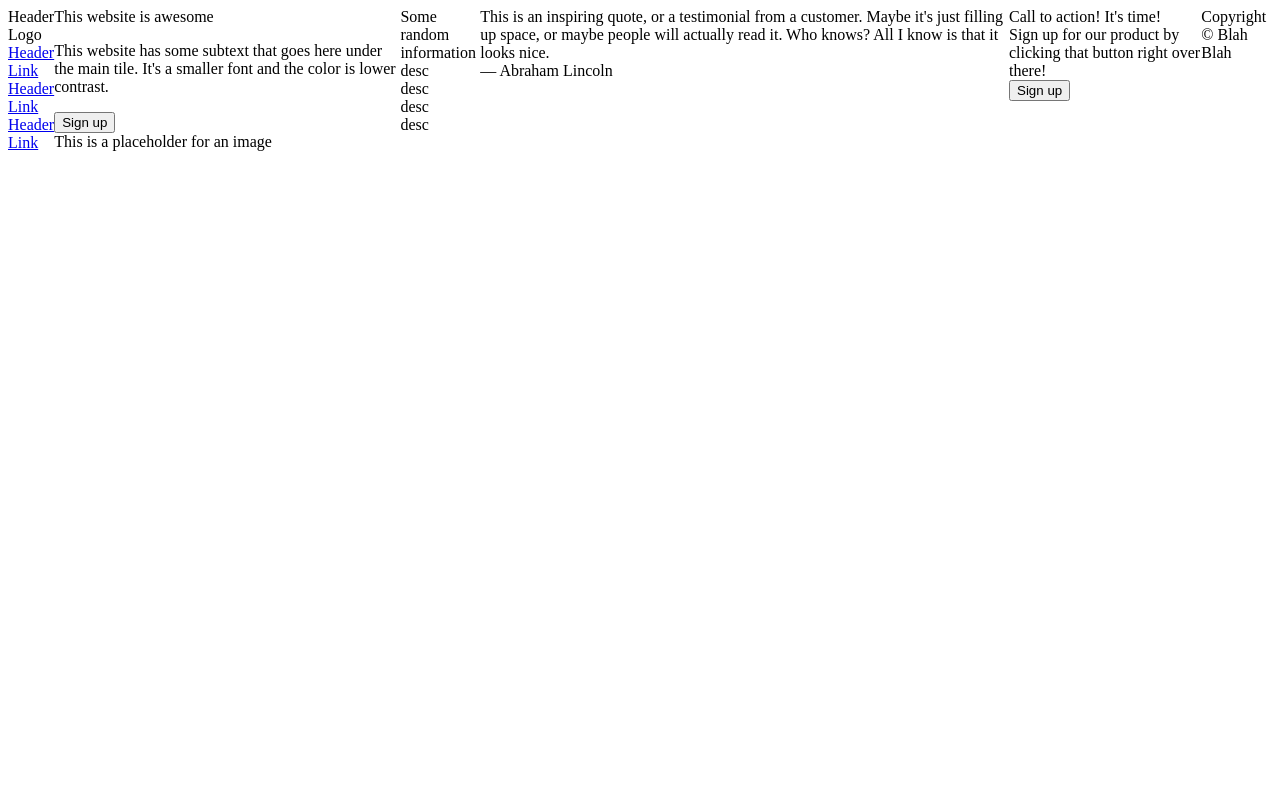
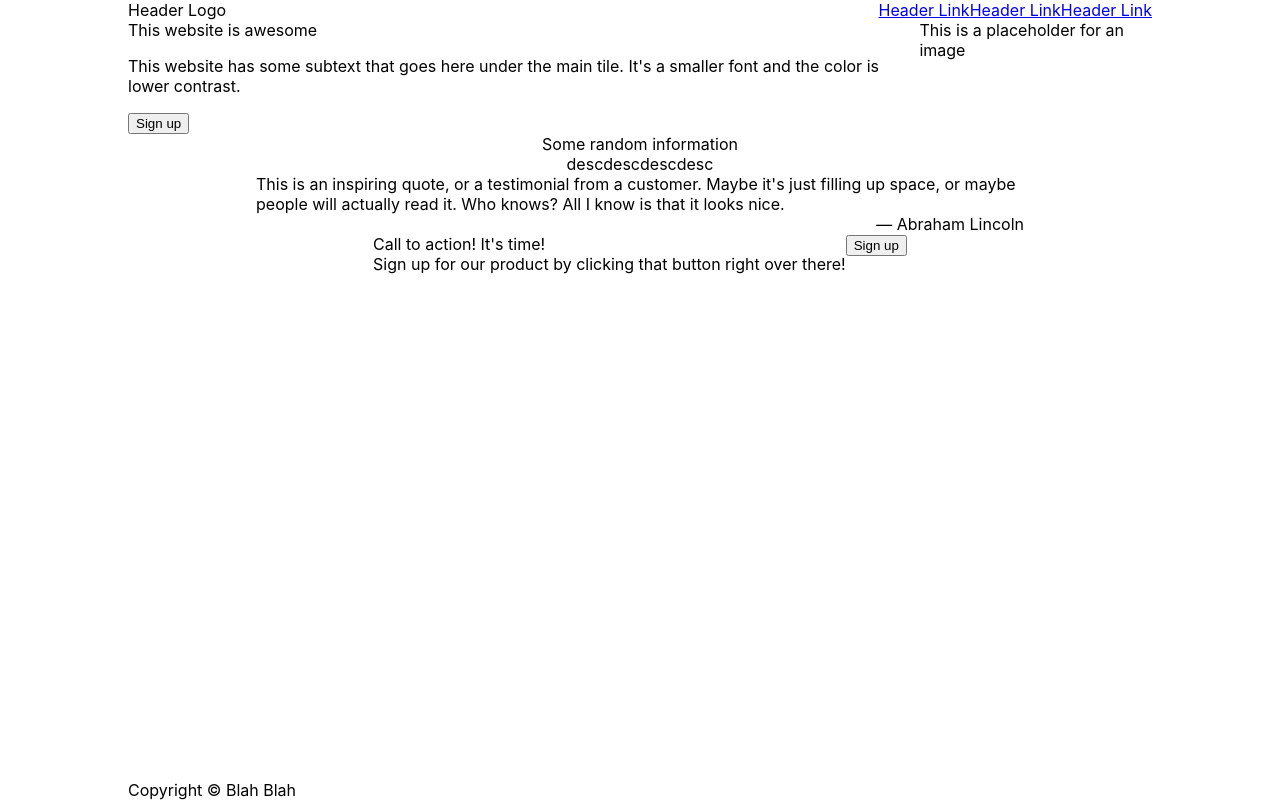
Before and after one commit to apmwebdev/odin-landing-page, a plain HTML site: page index.html in a window 1280 px wide. Drawn offline with Linux system fonts and the light colour scheme.

Commit message:
Add main flex structure

```diff
--- a/index.html
+++ b/index.html
@@ -6,17 +6,18 @@
     <meta name="viewport" content="width=device-width, initial-scale=1.0">
     <title>Landing Page</title>
   </head>
-  <body>
-    <header class="header width-limited">
+  <body class="flex">
+    <header class="header main-width flex">
       <div class="header-logo">Header Logo</div>
-      <div class="header-link-container">
+      <div class="header-link-container flex">
         <div class="header-link"><a href="#">Header Link</a></div>
         <div class="header-link"><a href="#">Header Link</a></div>
         <div class="header-link"><a href="#">Header Link</a></div>
       </div>
     </header>
-    <div class="main">
-      <section class="hero-section width-limited">
+    <div class="main flex">
+      <section class="hero-section">
+        <div class="hero-container main-width flex">
           <div class="hero-left">
             <div class="hero-title">This website is awesome</div>
             <p>
@@ -26,10 +27,11 @@
             <button>Sign up</button>
           </div>
           <div class="hero-right">This is a placeholder for an image</div>
+        </div>
       </section>
-      <section class="tiles-section width-limited">
+      <section class="tiles-section narrow flex">
           <header class="tiles-title">Some random information</header>
-        <div class="tiles-container">
+          <div class="tiles-container flex">
             <div class="tile">
               <div class="tile-pic"></div>
               <div class="tile-text">desc</div>
@@ -48,24 +50,28 @@
             </div>
           </div>
       </section>
-      <section class="quote-section width-limited">
+      <section class="quote-section">
+        <div class="quote-container narrow flex">
           <div class="quote">
             This is an inspiring quote, or a testimonial from a customer. Maybe
             it's just filling up space, or maybe people will actually read it.
             Who knows? All I know is that it looks nice.
           </div>
-        <div class="attribution">— Abraham Lincoln</div>
+          <div class="quote-cite">— Abraham Lincoln</div>
+        </div>
       </section>
-      <section class="action-section width-limited">
+      <section class="action-section main-width flex">
         <div class="action-left">
           <header class="action-title">Call to action! It's time!</header>
           <div class="action-text">
             Sign up for our product by clicking that button right over there!
           </div>
         </div>
-        <div class="action-right"><button>Sign up</button></div>
+        <div class="action-right">
+          <button>Sign up</button>
+        </div>
       </section>
     </div>
-    <footer class="footer width-limited">Copyright © Blah Blah</footer>
+    <footer class="footer main-width flex">Copyright © Blah Blah</footer>
   </body>
 </html>
--- a/styles.css
+++ b/styles.css
@@ -2,6 +2,84 @@
     box-sizing: border-box;
 }
 
-body, body > div, .main > div {
+.flex {
     display: flex;
 }
+
+body {
+    font-family: -apple-system, BlinkMacSystemFont, 'Segoe UI', Roboto, Oxygen, Ubuntu, Cantarell, 'Open Sans', 'Helvetica Neue', sans-serif;
+    margin: 0;
+    min-height: 100vh;
+    flex-direction: column;
+    justify-content: space-between;
+}
+
+.main-width {
+    padding: 0 10%;
+}
+
+.narrow {
+    padding: 0 20%;
+}
+
+.main {
+    flex: 1;
+    flex-direction: column;
+}
+
+.header, .hero-section {
+    justify-content: space-between;
+}
+
+.header, .footer {
+    align-items: center;
+}
+
+.tiles-section {
+    flex-direction: column;
+    align-items: center;
+    justify-content: center;
+}
+
+.quote-container {
+    flex-direction: column;
+}
+
+.quote-cite {
+    align-self: flex-end;
+}
+
+.action-section {
+    justify-content: center;
+}
+
+/* Cut */
+
+/*.header, .footer, .hero-section, .header a {*/
+/*    background-color: #1f2937;*/
+/*    color: #e5e7eb;*/
+/*}*/
+
+/*.header, .footer {*/
+/*    padding-top: 24px;*/
+/*    padding-bottom: 24px;*/
+/*}*/
+
+/*.header {*/
+/*    justify-content: space-between;*/
+/*}*/
+
+/*.header-logo {*/
+/*    color: #f9faf8;*/
+/*    font-size: 24px;*/
+/*    font-weight: 900;*/
+/*}*/
+
+/*.header-link-container {*/
+/*    gap: 16px;*/
+/*}*/
+
+/*.header a {*/
+/*    text-decoration: none;*/
+/*    font-size: 18px;*/
+/*}*/
```
Lines whose indentation alone changed are shown as unchanged.
